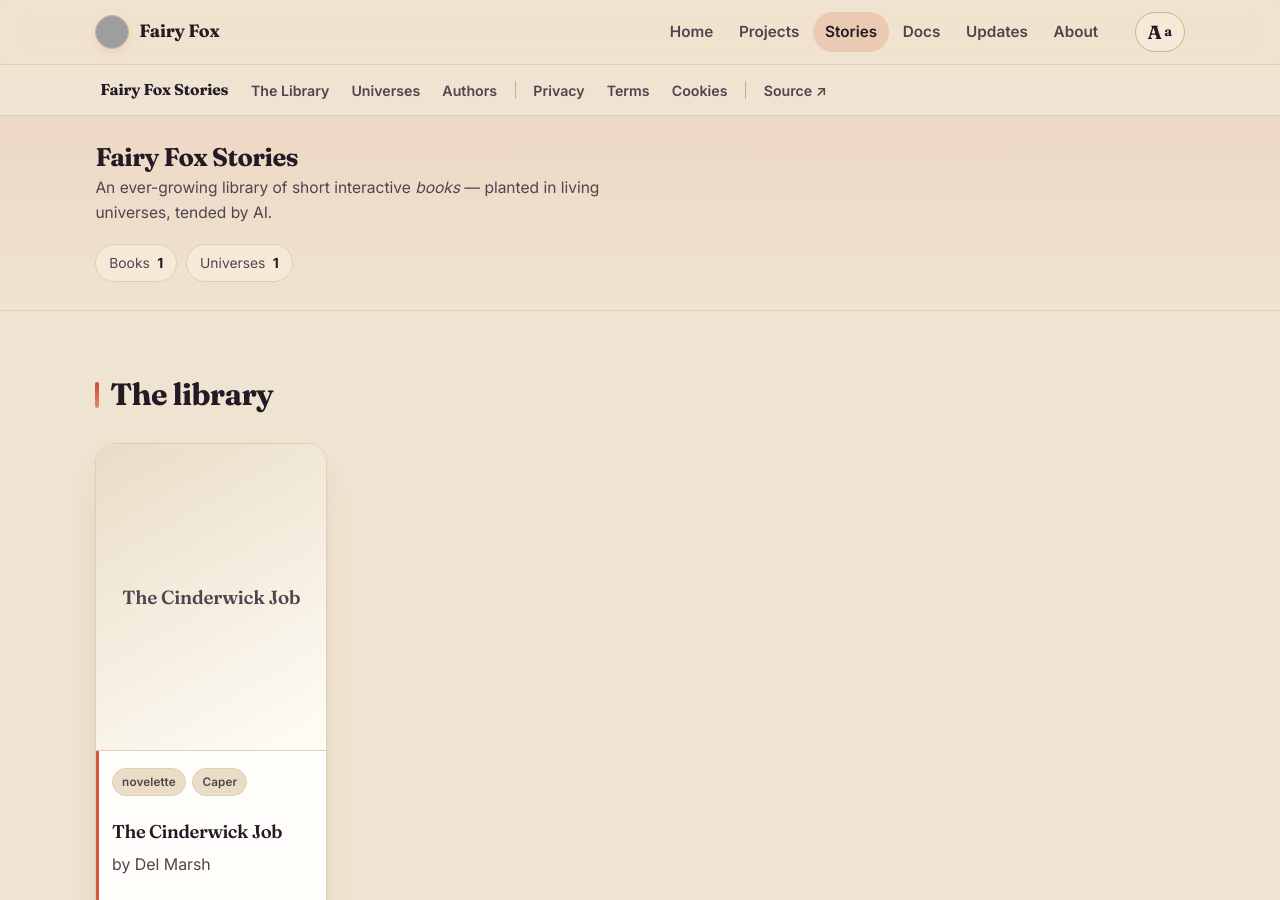
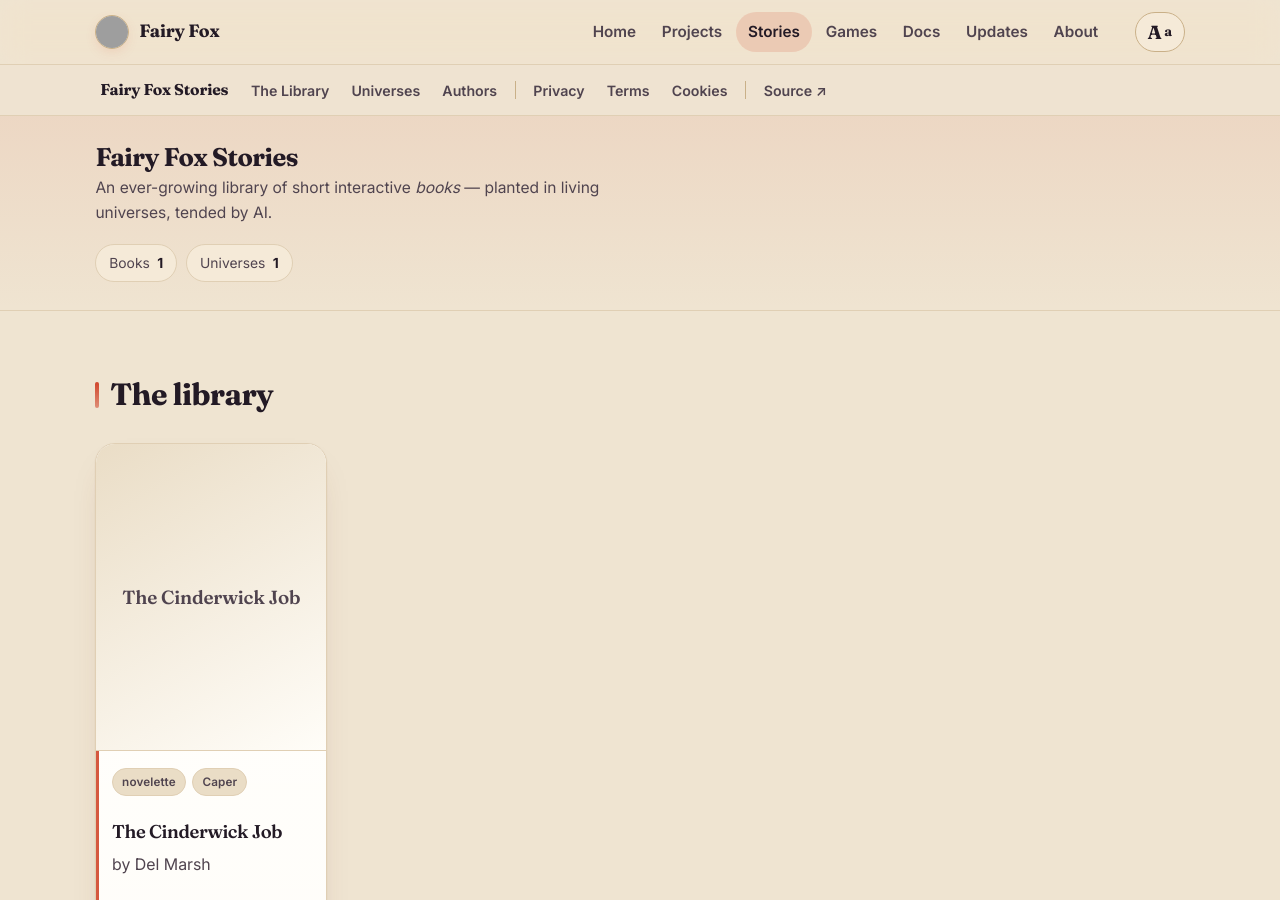
Before and after one commit to 1fairyfox/fairyfox-stories, a Jekyll site: the page built from index.html, in a window 1280 px wide and 900 px high. Built offline with Jekyll 4.4.1, drawn with Linux system fonts in a browser that asks for light colours.

Commit message:
fix(ci/pages/release): match hub Jekyll workflows (valid action refs, Node 22, Jekyll packaging); nav: Stories left of Games

```diff
--- a/_includes/header.html
+++ b/_includes/header.html
@@ -15,6 +15,7 @@
       <a href="https://fairyfox.io/">Home</a>
       <a href="https://fairyfox.io/projects/">Projects</a>
       <a href="{{ '/' | relative_url }}" class="active">Stories</a>
+      <a href="https://fairyfox.io/fairyfox-games/">Games</a>
       <a href="https://fairyfox.io/docs/">Docs</a>
       <a href="https://fairyfox.io/blog/">Updates</a>
       <a href="https://fairyfox.io/about/">About</a>
```
Also changed, not shown: .github/workflows/ci.yml, .github/workflows/pages.yml, .github/workflows/release.yml.
